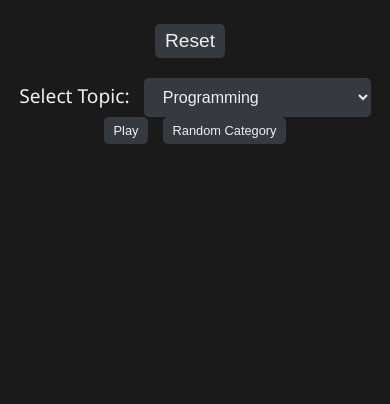
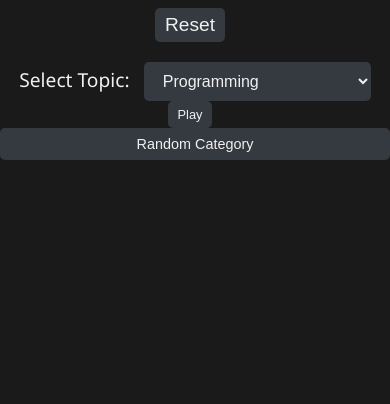
Before and after one commit to weaponxd253/jeapordyStudy, a plain HTML site: page index.html in a window 390 px wide. Shown: the part 440-844 px from the top of the page. Drawn offline with nearby package versions, Linux system fonts and the light colour scheme.

Commit message:
fixed mobile button style

```diff
--- a/style.css
+++ b/style.css
@@ -372,10 +372,19 @@ nav a {
   }
 
   /* Reduce padding for buttons */
-  #load-button, #random-category-button, #reset-button {
+  #load-button,#reset-button {
       padding: 6px 10px;
       font-size: 0.8em;
   }
+
+  @media (max-width: 768px) {
+    #random-category-button {
+        padding: 8px 12px !important;
+        font-size: 0.9em !important;
+        width: 100%; /* Full width on mobile */
+    }
+}
+
 
   /* Modal width adjustment */
   .modal-content {
```
